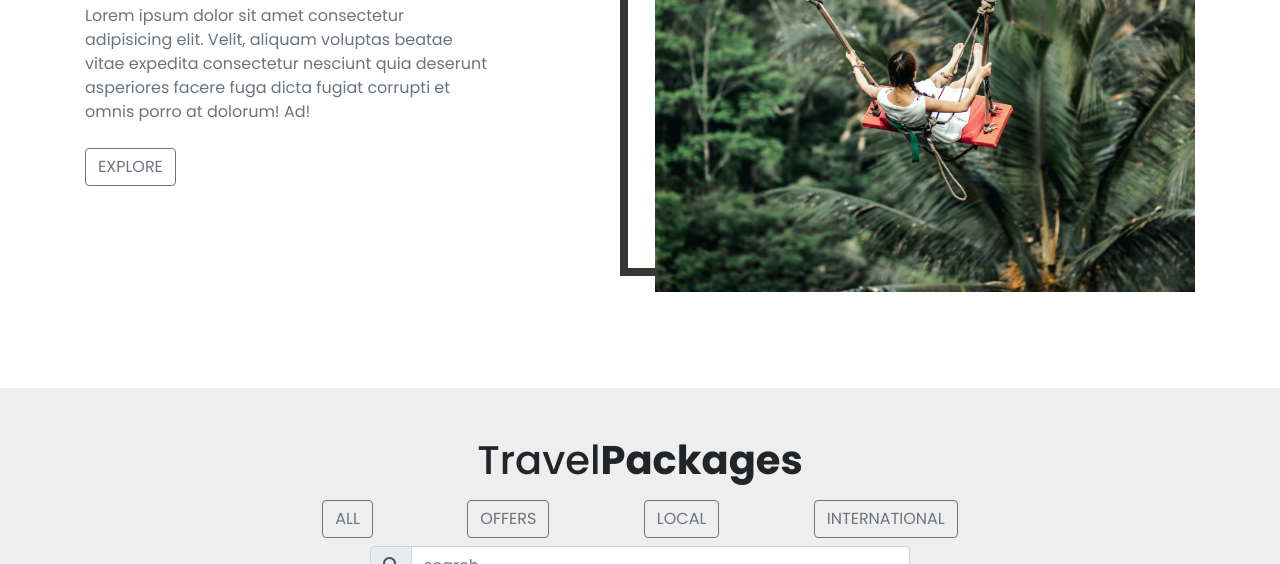
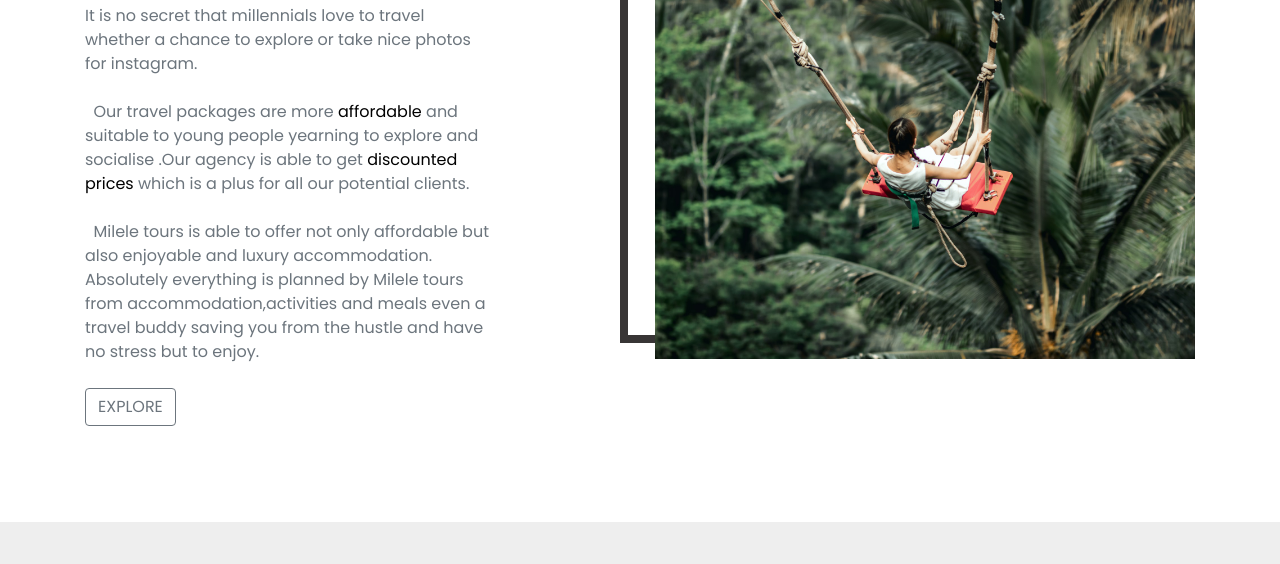
Before and after one commit to joankamere/milele-tours, a plain HTML site: page index.html in a window 1280 px wide. Shown: the part 726-1290 px from the top of the page. Drawn offline with nearby package versions, Linux system fonts and the light colour scheme.

Commit message:
about section text has been added

```diff
--- a/index.html
+++ b/index.html
@@ -54,10 +54,13 @@
       <div class="row">
         <div class="col-10 mx-auto col-md-6 my-5">
           <h1 class="text-capitalize">about <strong class="banner-title ">us</strong></h1>
-          <p class="my-4 text-muted w-75">Lorem ipsum dolor sit amet consectetur adipisicing elit. Velit, aliquam voluptas
-            beatae vitae expedita consectetur nesciunt quia deserunt asperiores facere fuga dicta fugiat corrupti et omnis
-            porro at dolorum! Ad!</p>
-          <a href="#" class="btn btn-outline-secondary btn-black text-uppercase ">explore</a>
+          <p class="my-4 text-muted w-75">It is no secret that millennials love to travel whether  a chance to explore or take nice photos for instagram. <br> <br>
+            &nbsp;
+            Our travel packages are more <span class = "text-black">affordable</span> and suitable to young people yearning to explore and socialise .Our agency is able to get <span class="text-black">  discounted prices</span> which is a plus for all our potential clients. <br> <br>
+            &nbsp;
+            Milele tours  is able to offer not only affordable but also enjoyable and luxury accommodation. Absolutely everything is planned by Milele tours from accommodation,activities and meals even a travel buddy saving you from the hustle and have no stress but to enjoy.
+            </p>
+          <a href="#travel" class="btn btn-outline-secondary btn-black text-uppercase ">explore</a>
 
         </div>
         <div class="col-10 mx-auto col-md-6 align-self-center my-5">
```
